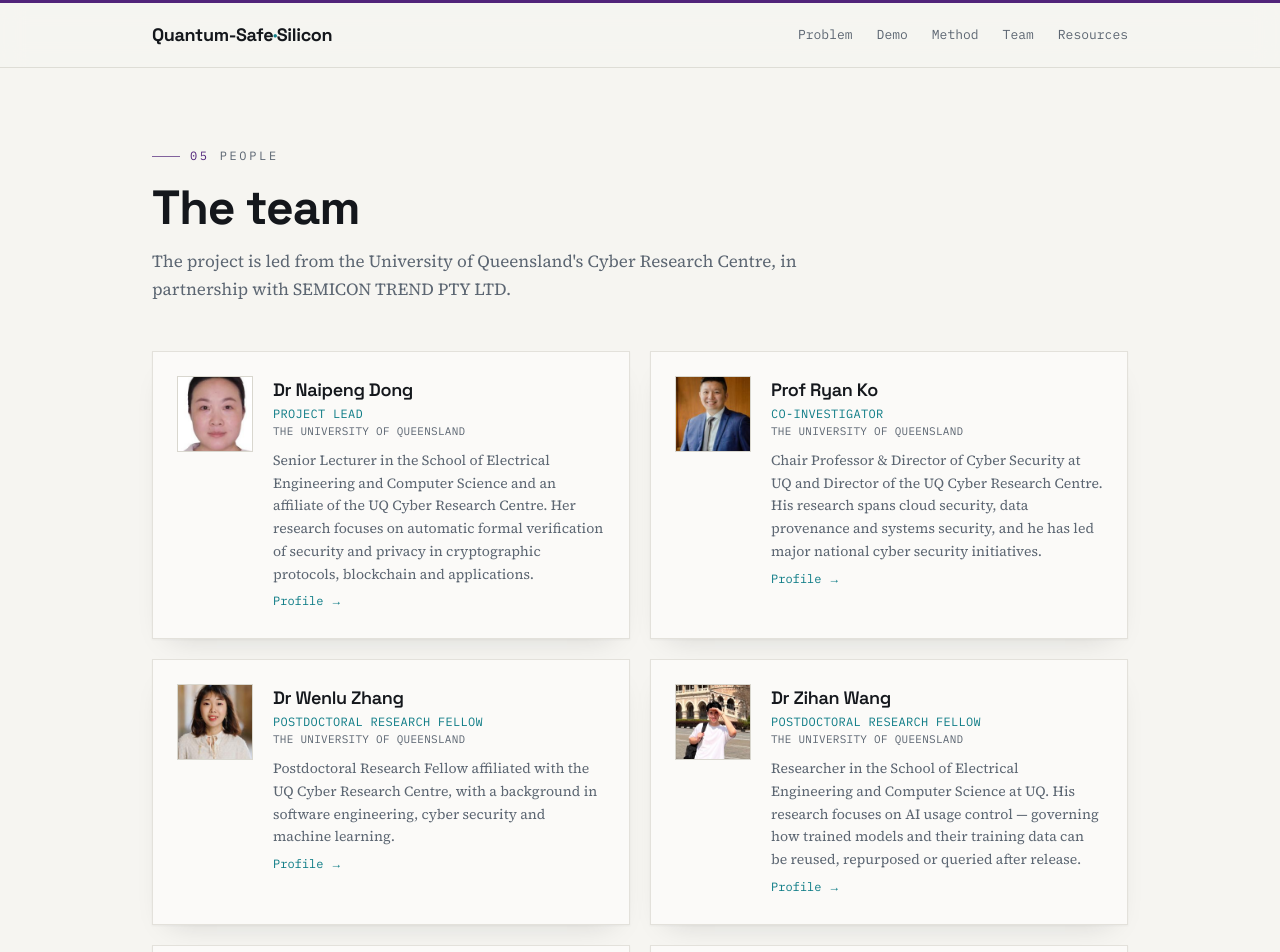
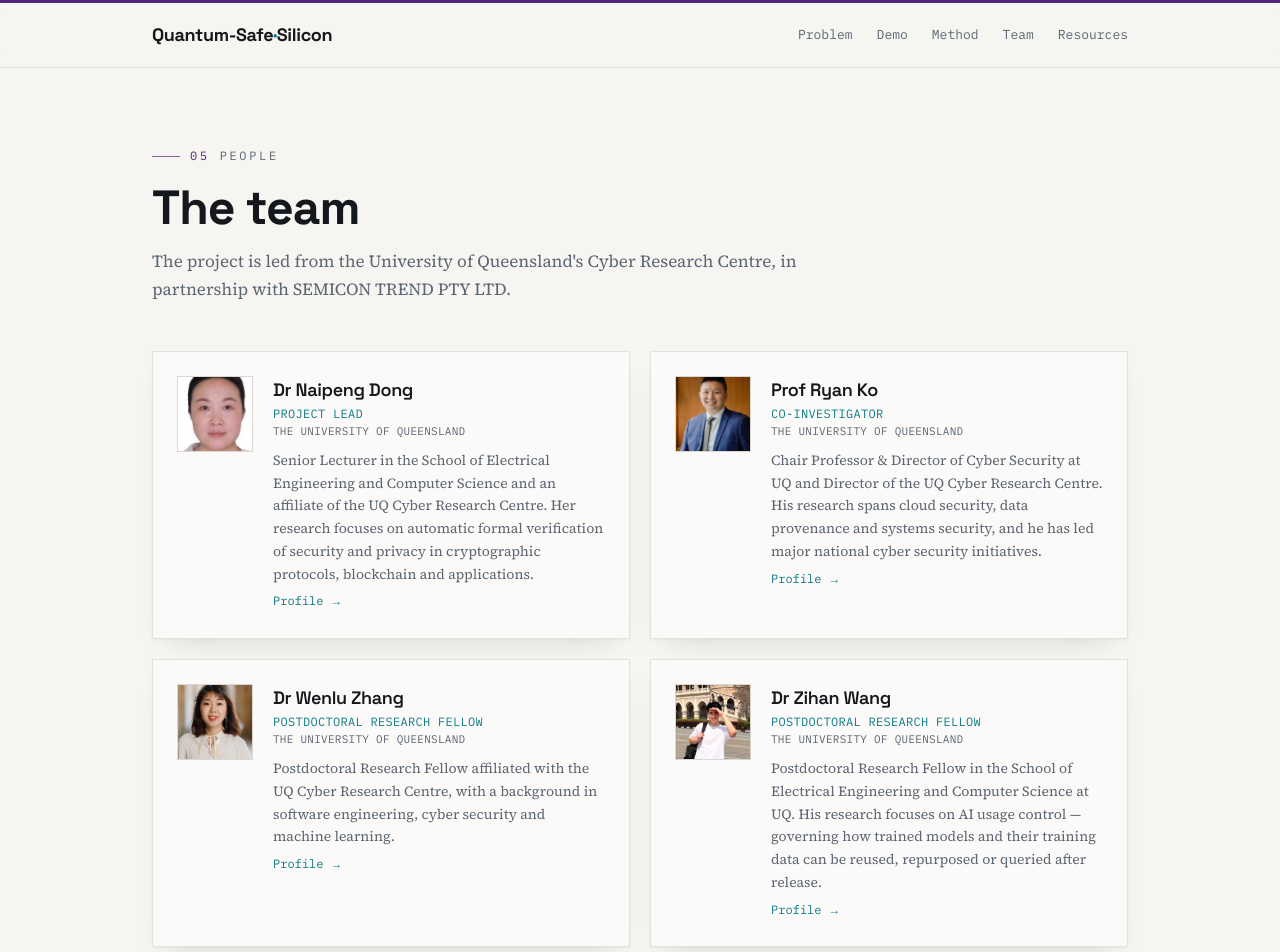
Before and after one commit to quantum-chips/quantum-chips.github.io, a Next.js app: page /team in a window 1280 px wide. Shown: the top 952 px of the page. Built offline with nearby package versions, Linux system fonts and the light colour scheme.

Commit message:
content: confirm Zihan Wang as Postdoctoral Research Fellow in bio

```diff
--- a/content/team.ts
+++ b/content/team.ts
@@ -43,7 +43,7 @@
     name: "Dr Zihan Wang",
     role: "Postdoctoral Research Fellow",
     org: "The University of Queensland",
-    bio: "Researcher in the School of Electrical Engineering and Computer Science at UQ. His research focuses on AI usage control — governing how trained models and their training data can be reused, repurposed or queried after release.",
+    bio: "Postdoctoral Research Fellow in the School of Electrical Engineering and Computer Science at UQ. His research focuses on AI usage control — governing how trained models and their training data can be reused, repurposed or queried after release.",
     initials: "ZW",
     photo: "/team/zihan-wang.jpg",
     profileUrl: "https://www.zihan.com.au/",
```
Also changed, not shown: 15 other files (tests, documents, lock files or other folders).
